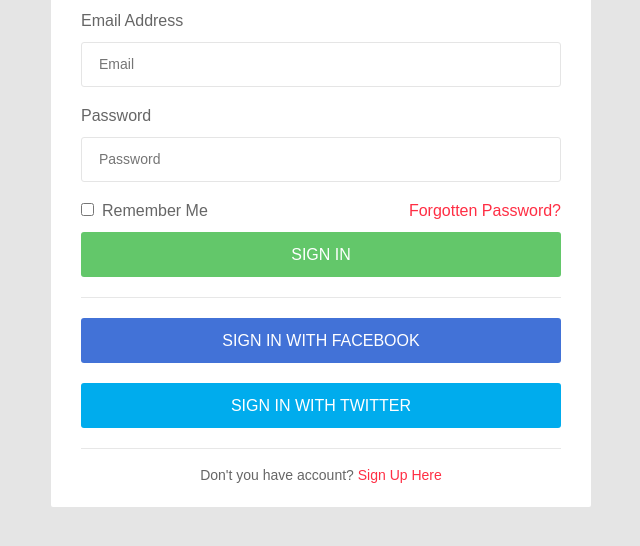
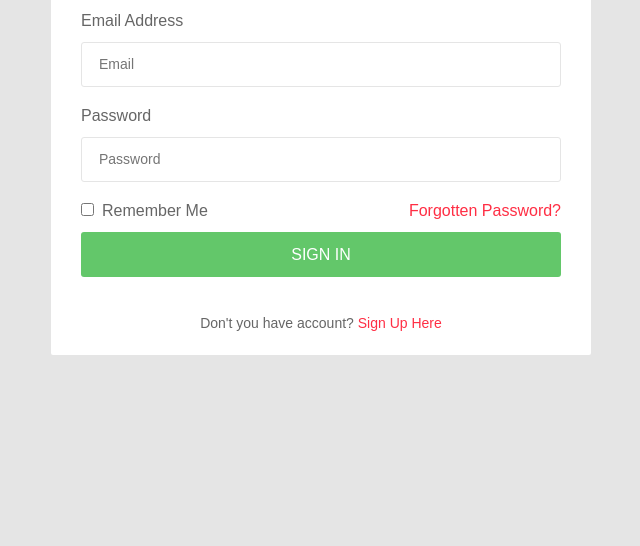
Before and after one commit to useFULLL/Front, a plain HTML site: page login.html in a window 1280 px wide. Shown: the part 168-714 px from the top of the page, without its empty margins (319-959 px from the left). Drawn offline with Linux system fonts and the light colour scheme; a web font is replaced by a local one.

Commit message:
login.html - SNS버튼 삭제

```diff
--- a/login.html
+++ b/login.html
@@ -65,12 +65,6 @@
                                     </label>
                                 </div>
                                 <button class="au-btn au-btn--block au-btn--green m-b-20" type="submit">sign in</button>
-                                <div class="social-login-content">
-                                    <div class="social-button">
-                                        <button class="au-btn au-btn--block au-btn--blue m-b-20">sign in with facebook</button>
-                                        <button class="au-btn au-btn--block au-btn--blue2">sign in with twitter</button>
-                                    </div>
-                                </div>
                             </form>
                             <div class="register-link">
                                 <p>
```
